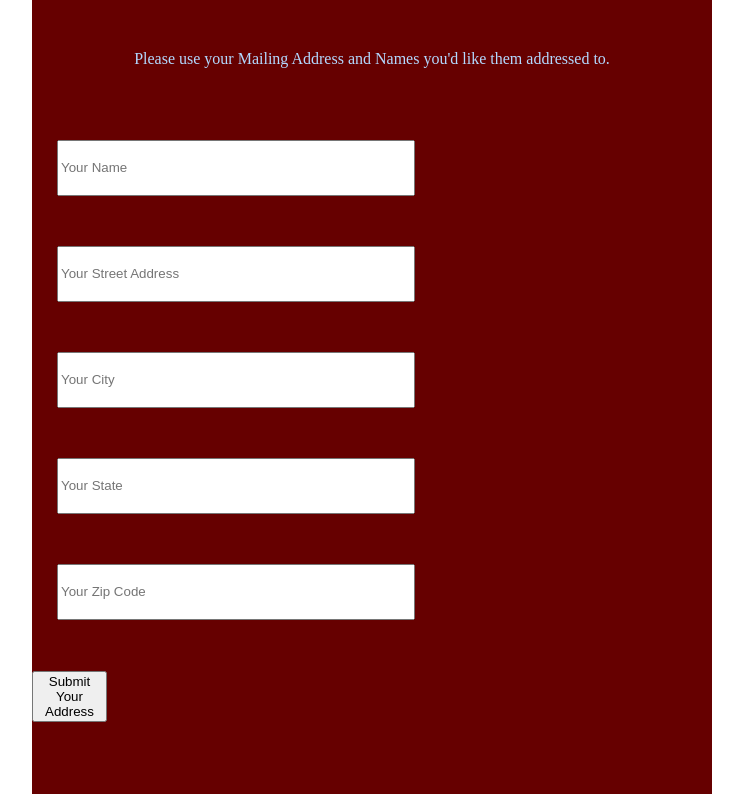
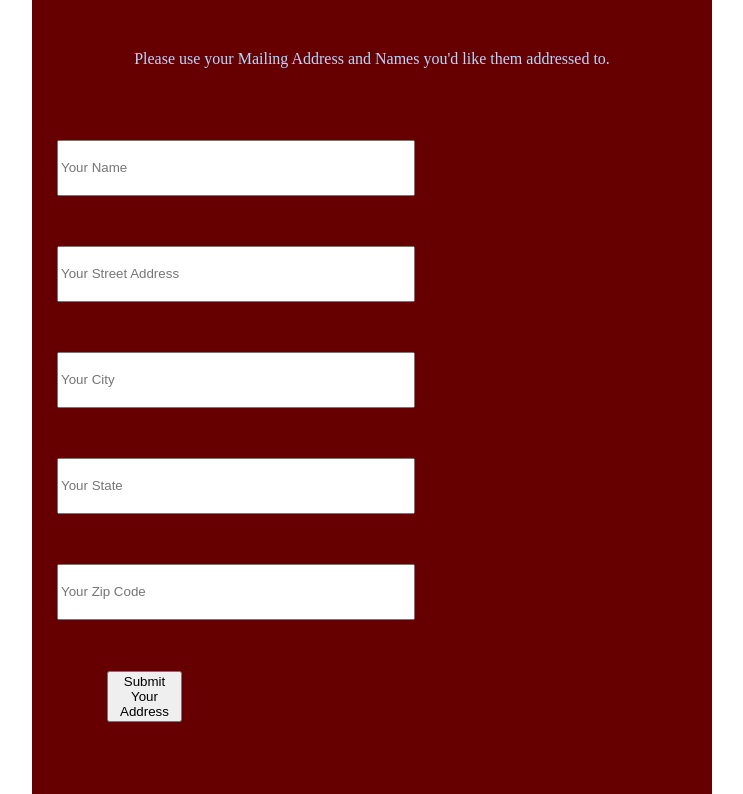
Before and after one commit to a-soren/wedding-form, a React (Create React App) app: page / in a window 1280 px wide. Shown: the part 272-1066 px from the top of the page, without its empty margins (268-1011 px from the left). Built offline with nearby package versions, Linux system fonts and the light colour scheme.

Commit message:
debugging button

```diff
--- a/src/App.js
+++ b/src/App.js
@@ -14,8 +14,7 @@ const Input = styled.input`
 `;
 const Button = styled.button`
   width: 75px;
-  display: flex;
-  justify-content: center;
+  margin-left: 75px;
 `;
 
 function App() {
```
